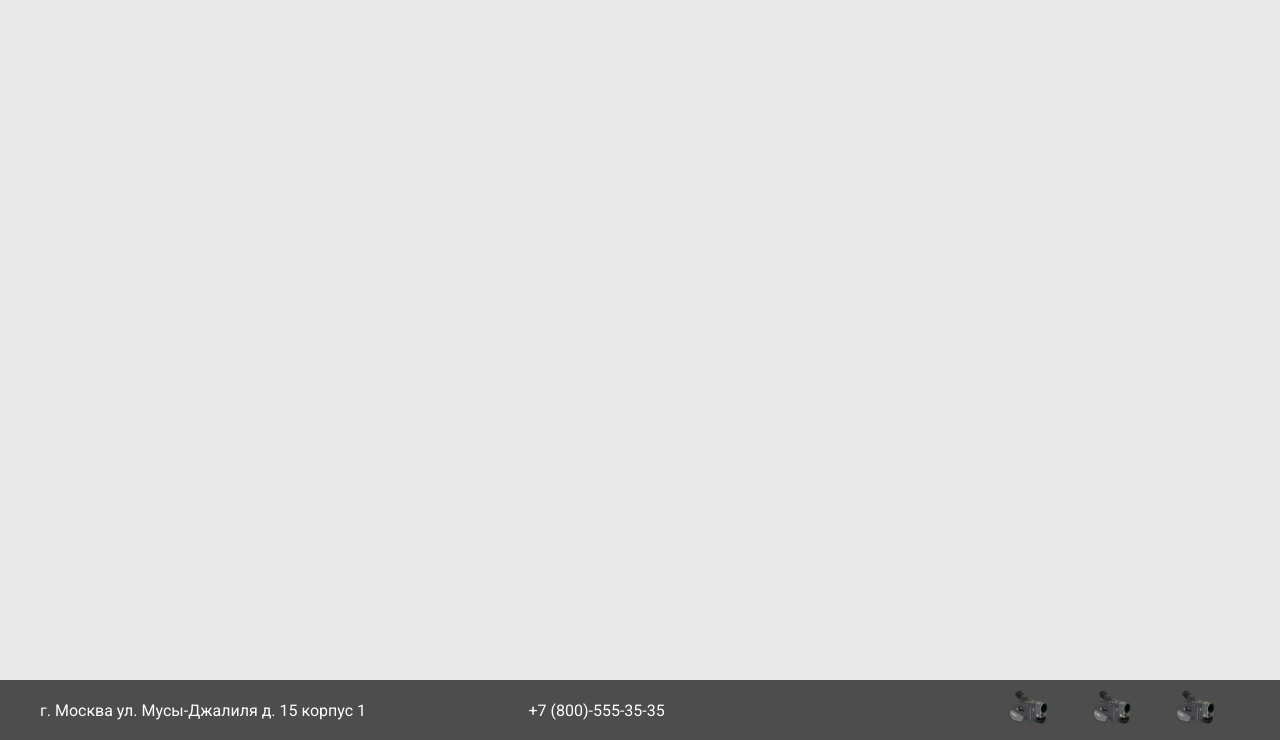
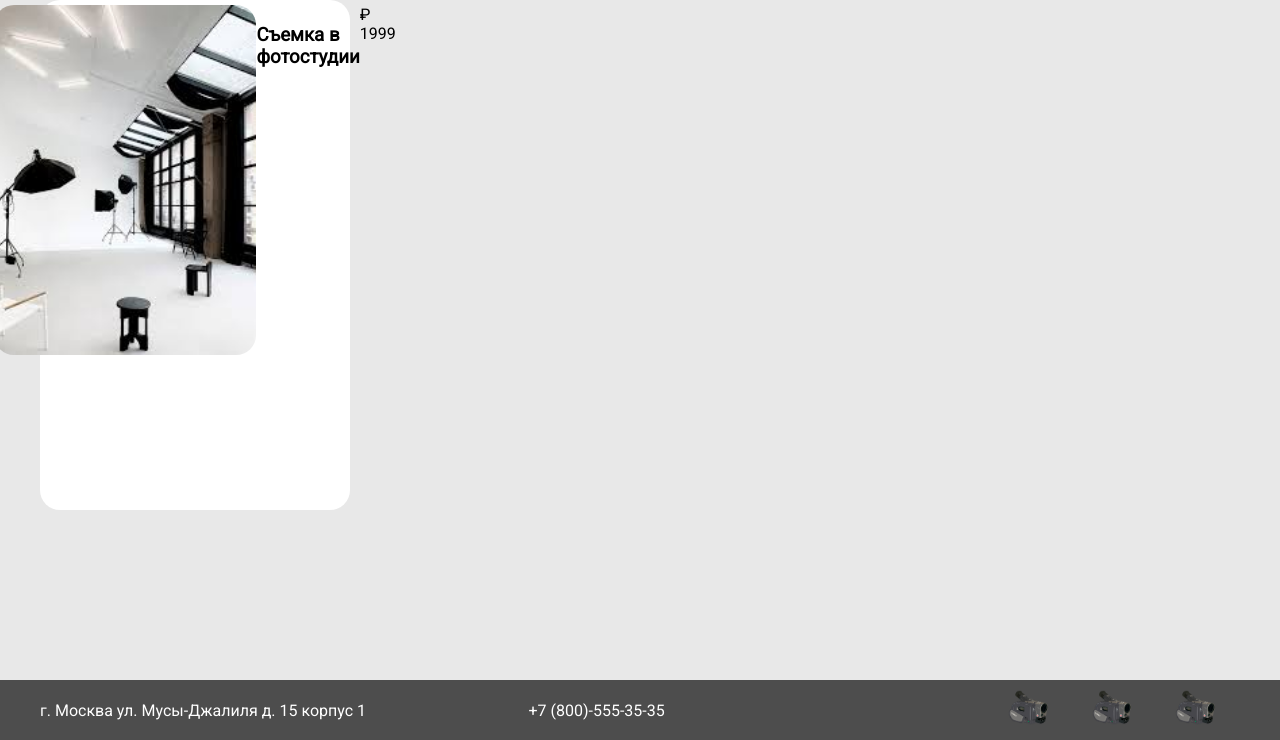
Before and after one commit to Reck171/Photo-Studio, a PHP site: the page made by Our services.php in a window 1280 px wide. Shown: the part 60-800 px from the top of the page. Run offline with PHP 8.4, Linux system fonts and the light colour scheme; some libraries are stand-ins or nearby versions.

Commit message:
очень ебанная, пока еще не карточка товара

```diff
--- a/Our services.php
+++ b/Our services.php
@@ -16,7 +16,14 @@ require "Templates/header.php";
     </head>
 
     <body>
-
+        <div class="container">
+            <div class="product-item">
+                <img src="Assets/photostudia.jpg" alt="">
+                <h3>Съемка в фотостудии</h3>
+                <span class="price">₽ 1999</span>
+                </div>
+            </div>
+        </div>
 
 
     </body>
--- a/style.css
+++ b/style.css
@@ -129,6 +129,22 @@ header .name {
     color: black;
 }
 
+.product-item {
+    width: 300px;
+    height: 500px;
+    background-color: #fff;
+    border-radius: 20px;
+    padding: 5px;
+    display: flex;
+    justify-content: center;
+}
+
+.product-item img {
+    width: 290px;
+    height: 350px;
+    border-radius: 20px;
+}
+
 .footer {
     position: fixed;
     bottom: 0;
```
Also changed, not shown: Assets/photostudia.jpg (added).
